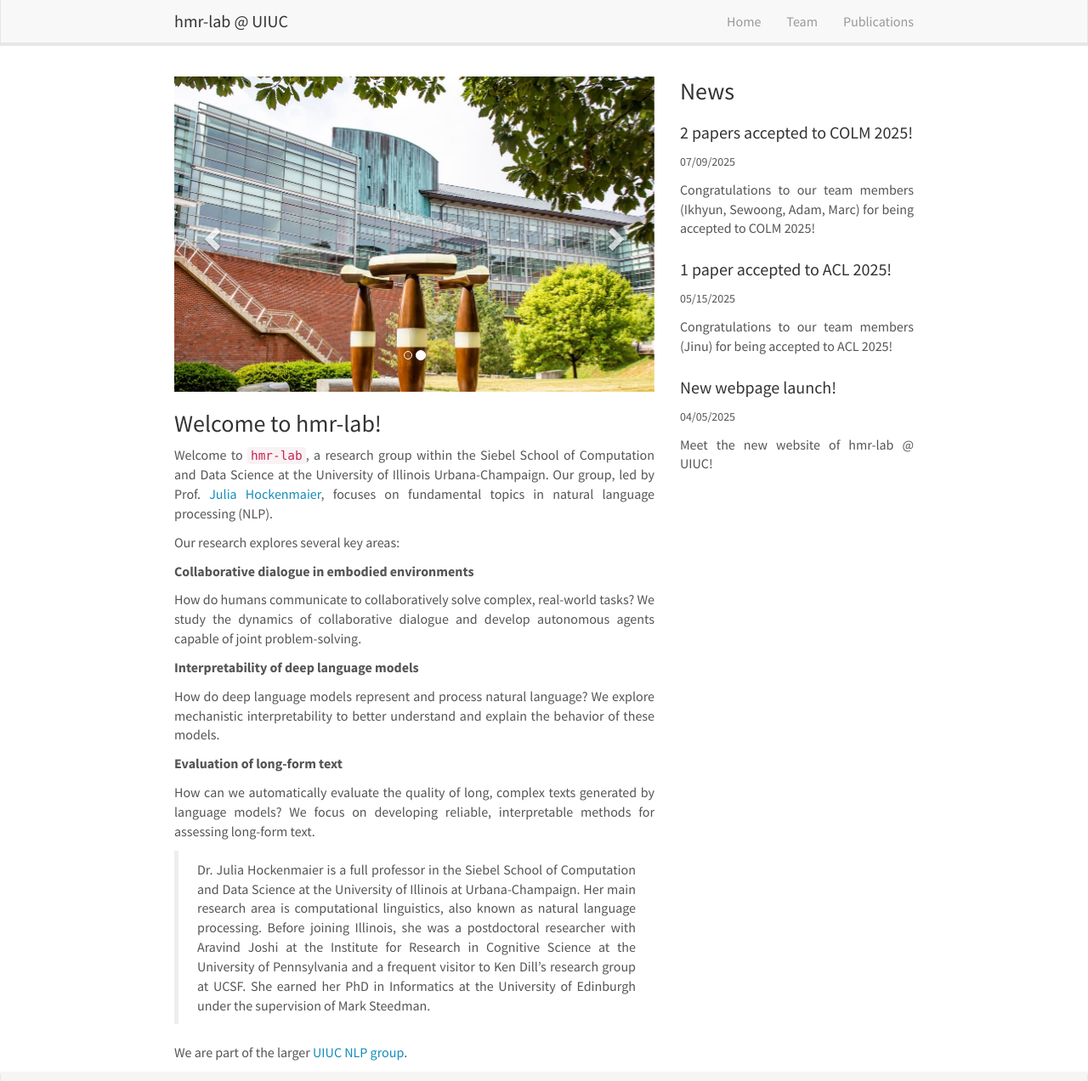
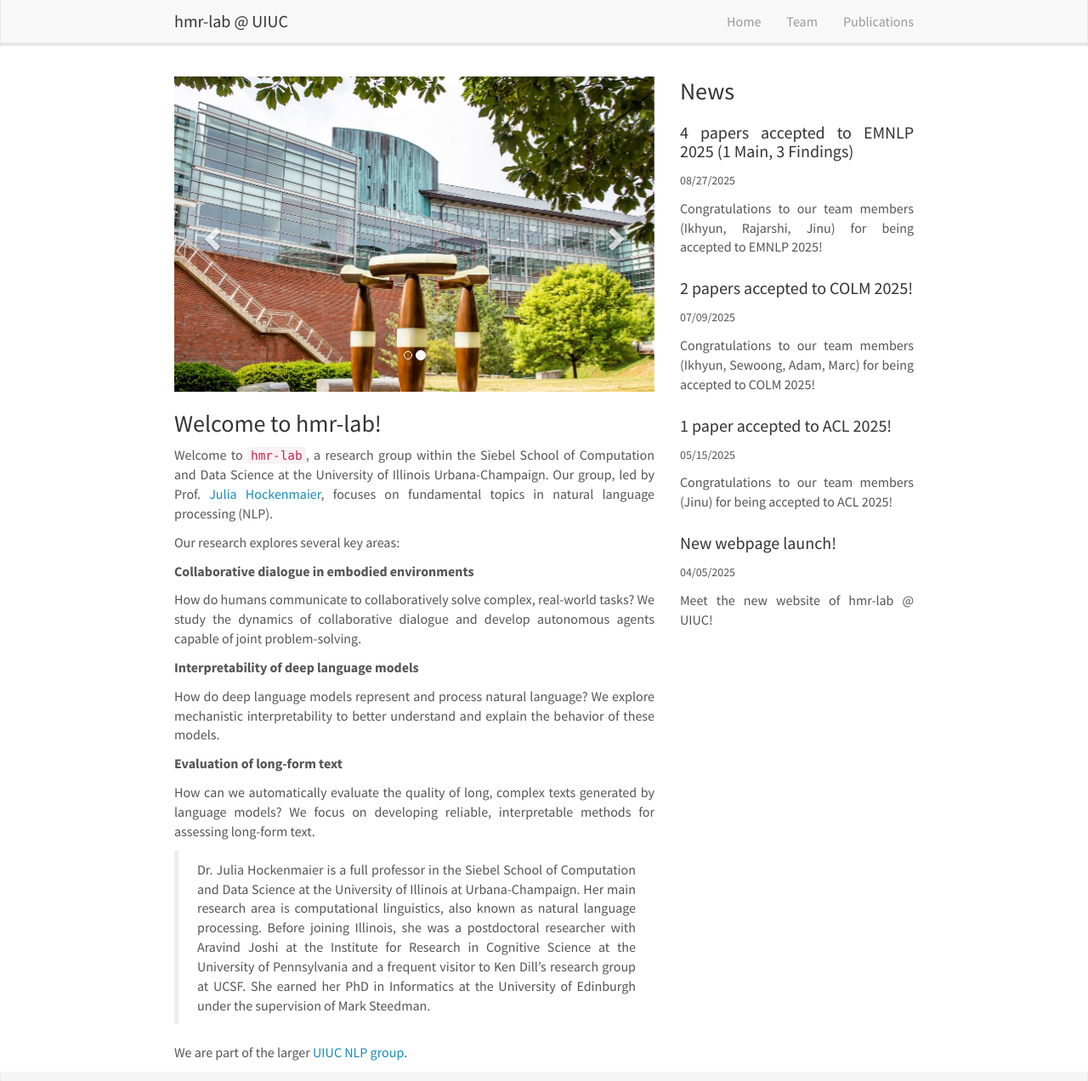
Before and after one commit to hmr-lab/hmr-lab.github.io, a Jekyll site: the page built from _pages/home.md, in a window 1280 px wide and 1272 px high. Shown: the whole window at 85% size. Built offline with Jekyll 4.4.1, drawn with Linux system fonts in a browser that asks for light colours; nearby versions of some CDN libraries.

Commit message:
update news/pub

```diff
--- a/_data/news.yml
+++ b/_data/news.yml
@@ -1,3 +1,9 @@
+- date: 08/27/2025
+  title: "4 papers accepted to EMNLP 2025 (1 Main, 3 Findings)"
+  tags:
+    - misc
+  content: Congratulations to our team members (Ikhyun, Rajarshi, Jinu) for being accepted to EMNLP 2025!
+
 - date: 07/09/2025
   title: "2 papers accepted to COLM 2025!"
   tags:
```
Also changed, not shown: _data/publications.json.
